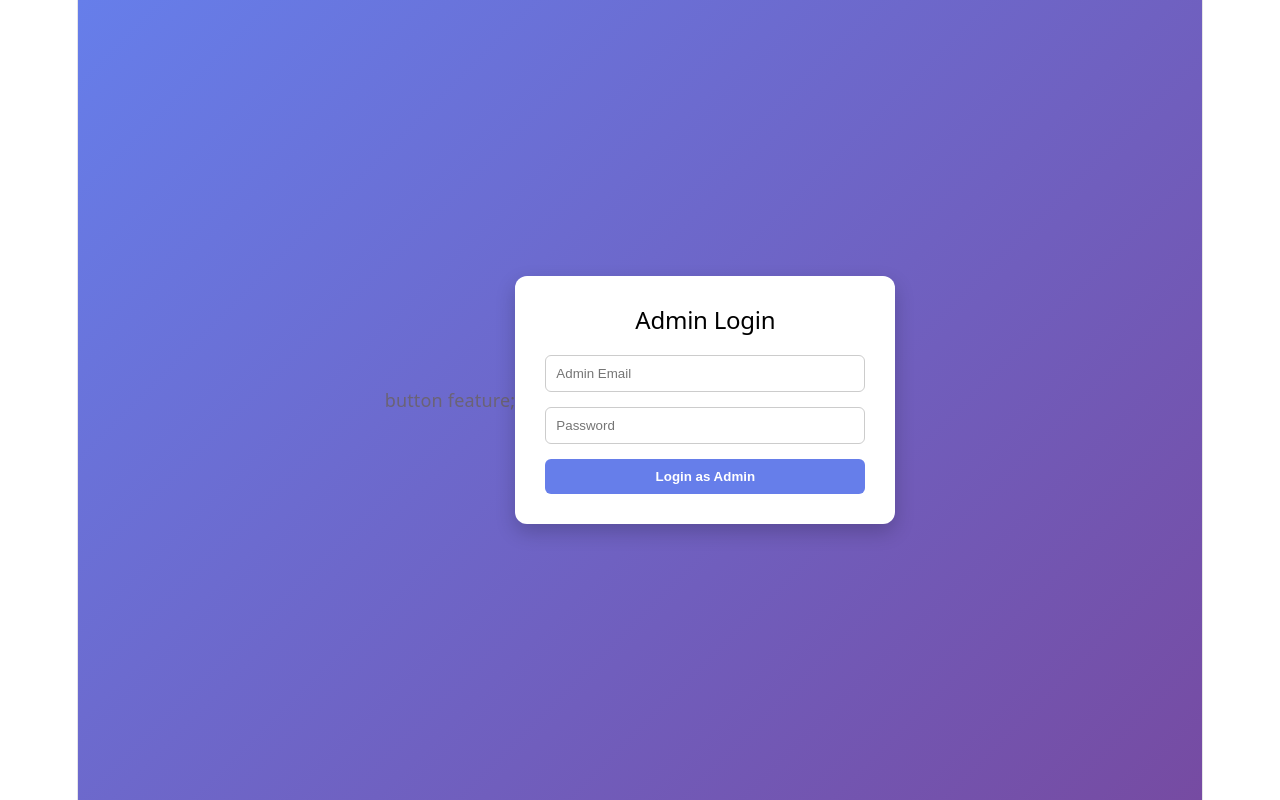
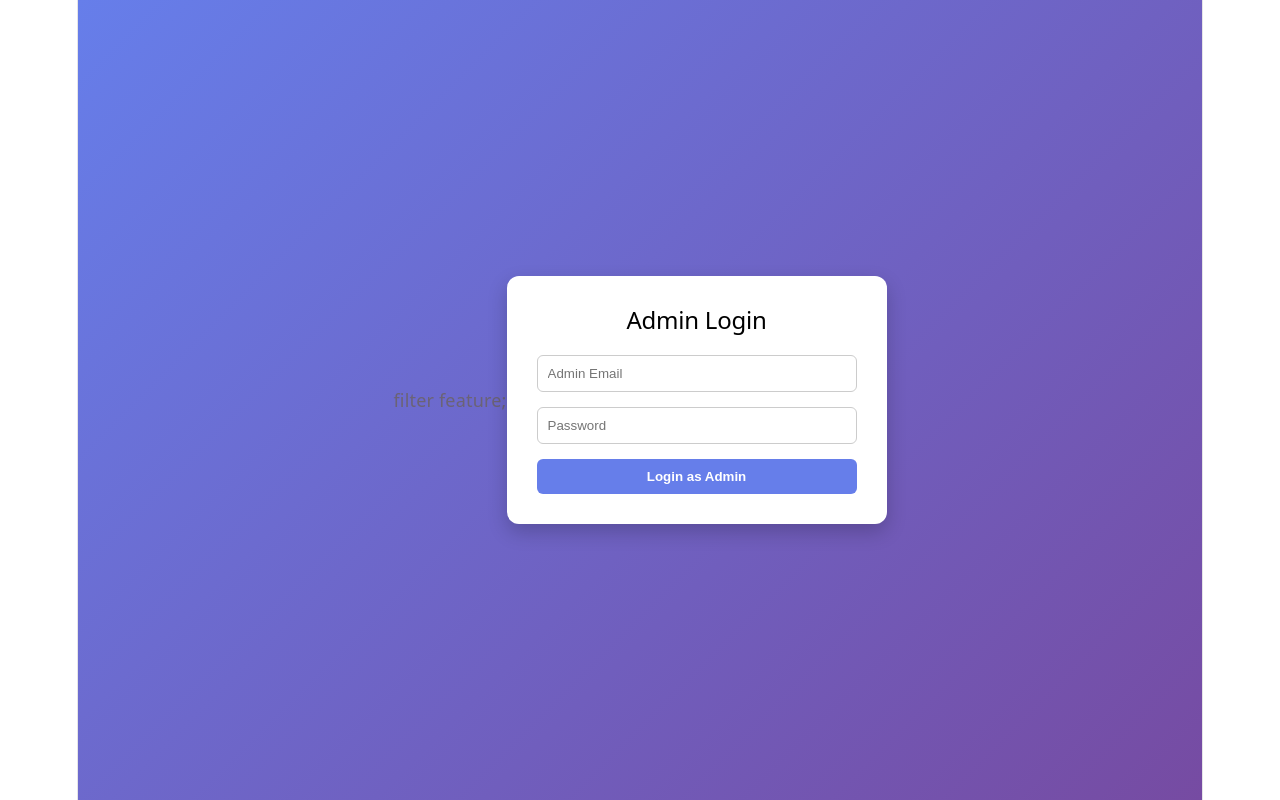
Before and after one commit to Gurpreet-bit-maker/GroupProject, a React (Vite) app: page / in a window 1280 px wide. Shown: the top 800 px of the page. Built offline with nearby package versions, Linux system fonts and the light colour scheme.

Commit message:
added filter

```diff
--- a/src/components/AdminLogin.jsx
+++ b/src/components/AdminLogin.jsx
@@ -29,7 +29,7 @@ export default function AdminLogin() {
         background: "linear-gradient(135deg, #667eea, #764ba2)",
       }}
     >
-      <p>button feature;</p>
+      <p>filter feature;</p>
       <form
         onSubmit={handleSubmit}
         style={{
```
